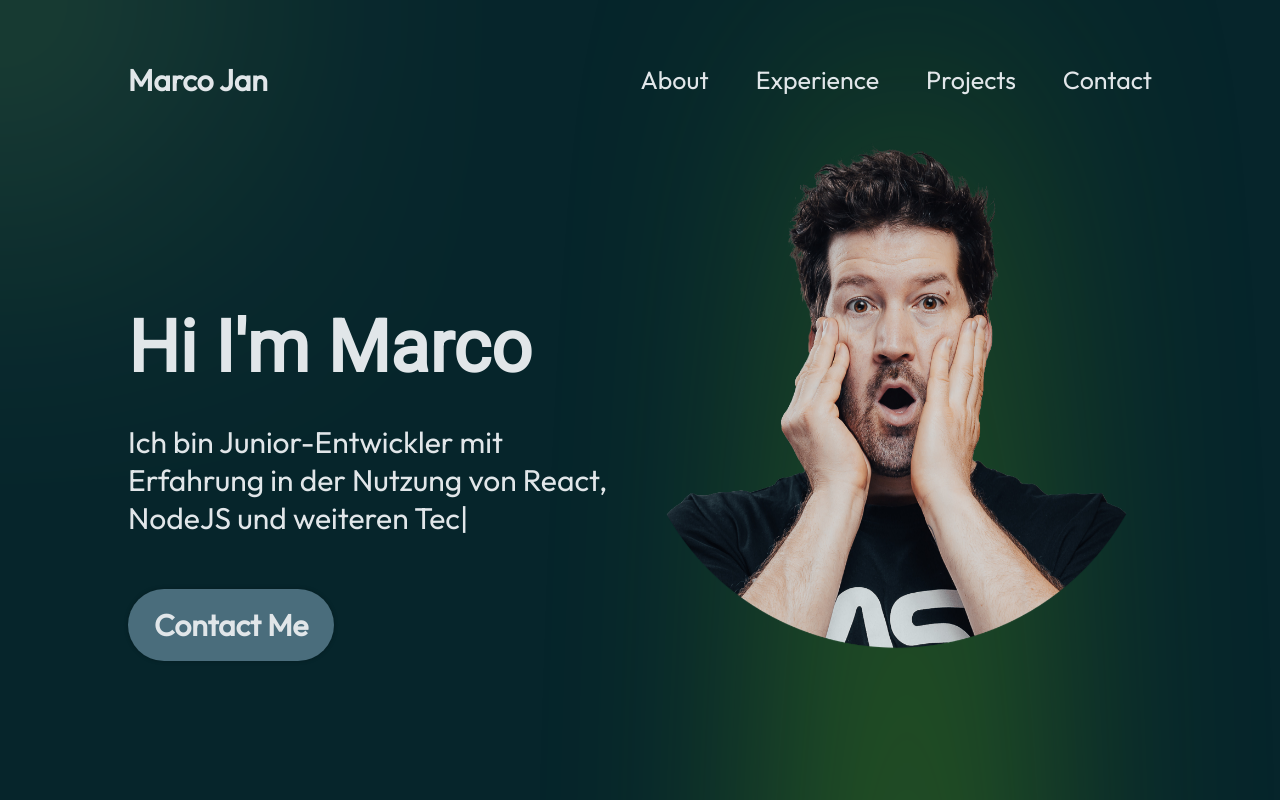
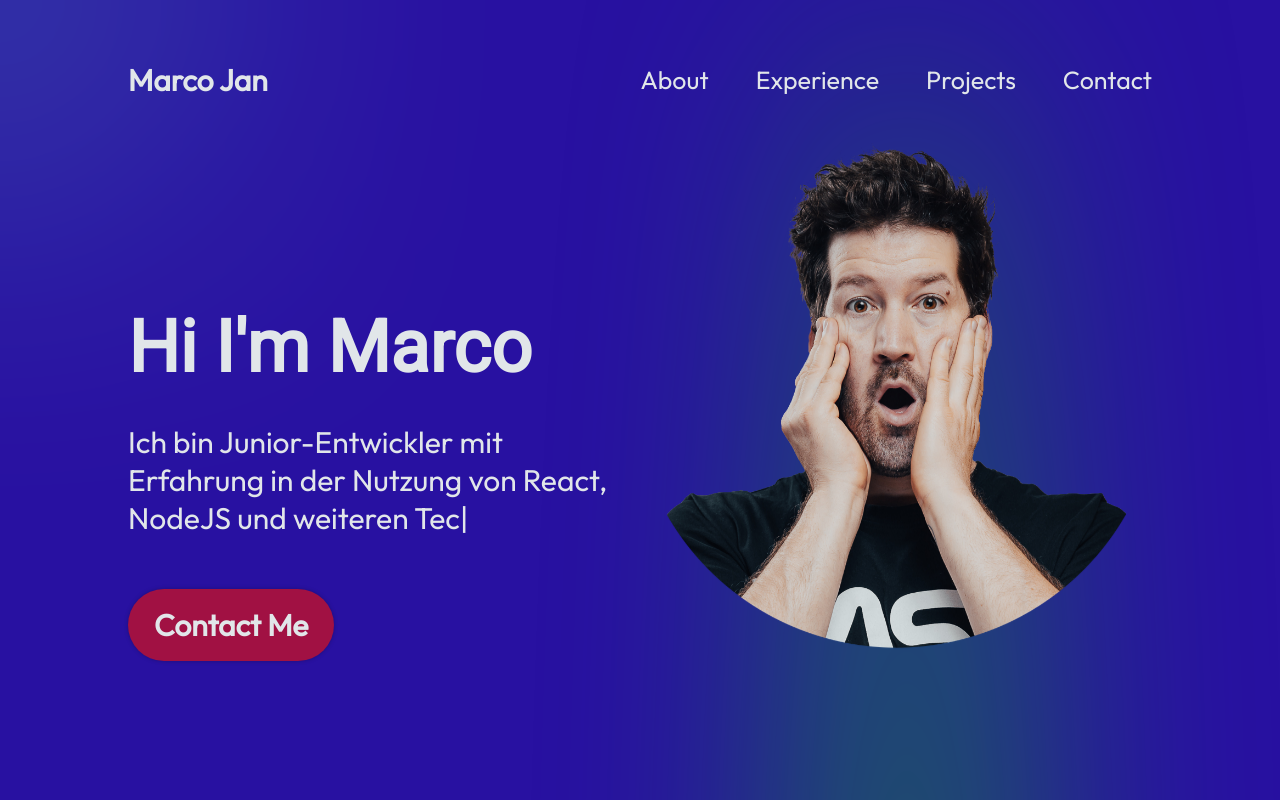
Before and after one commit to Marco-Jan/Portfolio_Marco-Jan, a React (Vite) app: page / in a window 1280 px wide. Shown: the top 800 px of the page. Built offline with nearby package versions, Linux system fonts and the light colour scheme; no server answers; the database is empty.

Commit message:
[CSS] Thema wechsel

```diff
--- a/src/components/About/About.module.css
+++ b/src/components/About/About.module.css
@@ -178,14 +178,11 @@
 }
 
 .progressBar::-webkit-progress-value {
-    background-color: #4caf50;
+    background-color: var(--color-accent-hard);
     border-radius: 10px;
 }
 
-.progressBar::-moz-progress-bar {
-    background-color: #4caf50;
-    border-radius: 10px;
-}
+
 
 /* SKILL end */
 
--- a/src/components/AnimatedBackground/AnimatedBackground.module.css
+++ b/src/components/AnimatedBackground/AnimatedBackground.module.css
@@ -1,3 +1,5 @@
+@import '../../vars.css';
+
 .lightEffect {
     position: fixed;
     width: 200px; /* Größe des Lichteffekts, größer gemacht */
--- a/src/components/Navbar/Navbar.module.css
+++ b/src/components/Navbar/Navbar.module.css
@@ -35,7 +35,7 @@
     display: block;
 }
 
-.menuItems a::after {
+/* .menuItems a::after {
     content: "";
     position: absolute;
     left: 50%;
@@ -51,7 +51,7 @@
 .menuItems a:hover::after {
     width: 100%;
     left: 0;
-}
+} */
 
 .menuBtn {
     display: none;
--- a/src/components/ScrollUpBtn/ScrollUpBtn.module.css
+++ b/src/components/ScrollUpBtn/ScrollUpBtn.module.css
@@ -19,7 +19,7 @@
     font-size: 32px;
     height: 50px;
     width: 50px;
-    background-color: var(--color-primary);
+    background-color: var(--color-accent-hard);
     color: var(--color-text);
     cursor: pointer;
     transition: transform 0.3s, background-color 0.3s, box-shadow 0.3s;
@@ -46,7 +46,7 @@
 
 .scrollUpBtn:hover {
     transform: scale(1.1);
-    background-color: var(--color-accent-light);
+    background-color: var(--color-accent-soft);
     box-shadow: 0 8px 16px rgba(0, 0, 0, 0.2);
 }
 
--- a/src/vars.css
+++ b/src/vars.css
@@ -10,17 +10,31 @@
     --color-text: #e1e6e9;
     --color-text-black: #0e0e0e;
     --color-primary: hsla(309, 76%, 18%, 0.5);
-    --color-secondary: #19376d;
+
     --color-dark: #0b2447;
+
     /* --color-bg: #06252b; */
-    --color-bg: #06252b;
+    /* --color-bg: #16879D; */
+
+;
 
     --color-accent-light: #1d5d73;
-    --color-accent-soft: rgb(74, 109, 124);
-    --color-accent-hard: #6dbd12a8;
+    /* --color-accent-soft: #4a6d7c; */
+
+    ;
+
     --color-text-light: #e1e6e9;
     --color-complementary: #7a4b6e;
     --color-accent-dark: #092d3e;
+
+    /* neues Color Schema */
+
+    --color-bg: #2811A1;
+    --color-accent-soft: #A11143;
+    --color-accent-hard: #11A128;
+    --color-secondary: #8BA111; /* vl abändern*/
+
+
 
     /* Fonts */
 
```
